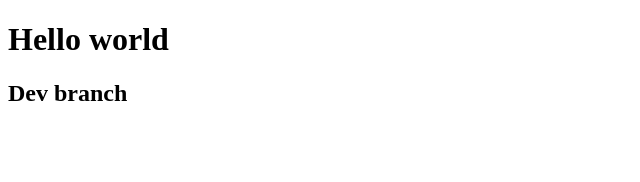
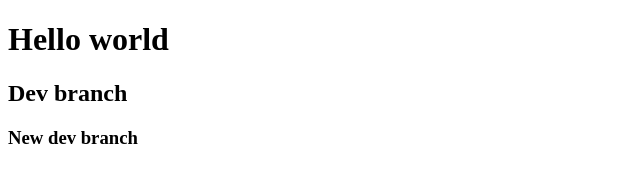
Before and after one commit to EastWest2000/demogit, a plain HTML site: page index.html in a window 1280 px wide. Shown: the whole page, without its empty margins (0-640 px from the left). Drawn offline with Linux system fonts and the light colour scheme.

Commit message:
update index

```diff
--- a/index.html
+++ b/index.html
@@ -8,5 +8,6 @@
 <body>
   <h1>Hello world</h1>
   <h2>Dev branch</h2>
+  <h3>New dev branch</h3>
 </body>
 </html>
```
